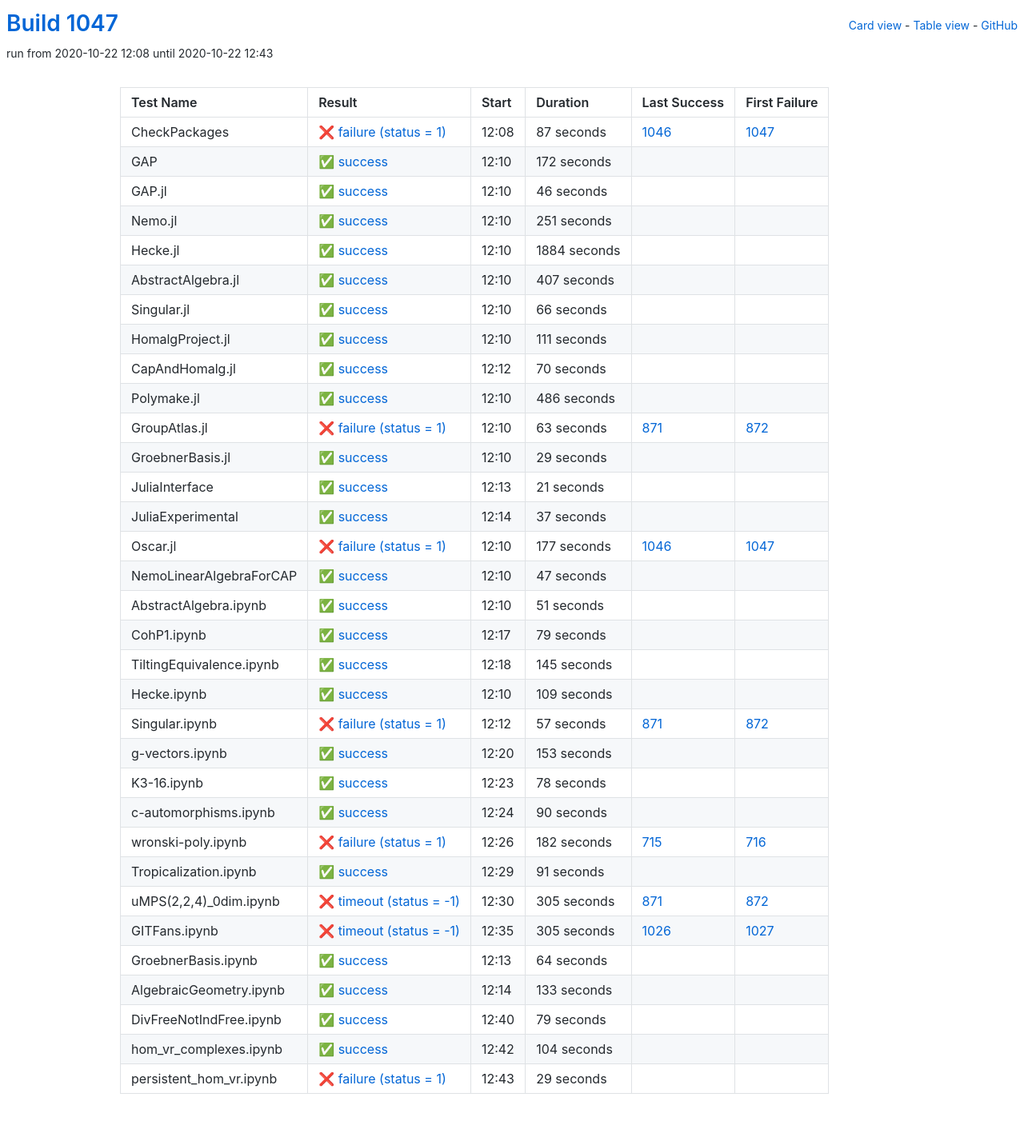
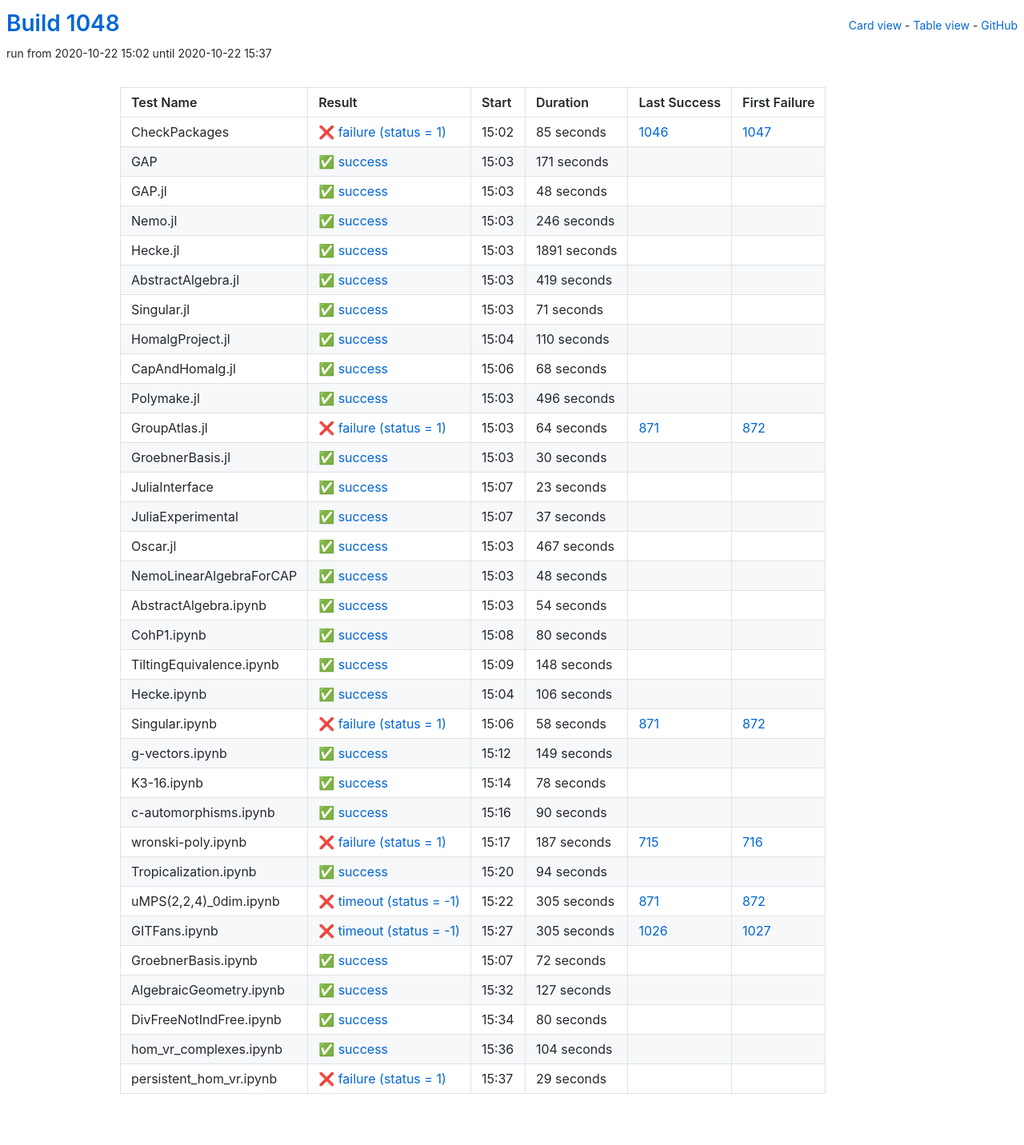
Before and after one commit to oscar-system/oscar-ci-status-stable, a Jekyll site: the page built from table.html, in a window 1280 px wide. Shown: the whole page at 80% size. Built offline with Jekyll 4.4.1, drawn with Linux system fonts in a browser that asks for light colours.

Commit message:
Build #1048

```diff
--- a/_data/ci.yml
+++ b/_data/ci.yml
@@ -1,6 +1,6 @@
 ---
-build: 1047
-build_url: https://oscarci.mathematik.uni-kl.de/job/oscar-stable/1047/
+build: 1048
+build_url: https://oscarci.mathematik.uni-kl.de/job/oscar-stable/1048/
 job: oscar-stable
 organization: oscar-system
 repo: oscar-ci-status-stable
@@ -8,164 +8,164 @@ repourl: https://github.com/oscar-system/oscar-ci-status-stable
 tests:
 - name: CheckPackages
   id: checkpackages
-  log: https://oscarci.mathematik.uni-kl.de/job/oscar-stable/1047/artifact/logs/build-1047/CheckPackages.log
-  start: 2020-10-22 12:08
+  log: https://oscarci.mathematik.uni-kl.de/job/oscar-stable/1048/artifact/logs/build-1048/CheckPackages.log
+  start: 2020-10-22 15:02
   success: false
   exitcode: 1
   status: failure
-  duration: 87
+  duration: 85
   last_success: 1046
   last_success_url: https://oscarci.mathematik.uni-kl.de/job/oscar-stable/1046/
   first_failure: 1047
   first_failure_url: https://oscarci.mathematik.uni-kl.de/job/oscar-stable/1047/
 - name: GAP
   id: gap
-  log: https://oscarci.mathematik.uni-kl.de/job/oscar-stable/1047/artifact/logs/build-1047/GAP.log
-  start: 2020-10-22 12:10
+  log: https://oscarci.mathematik.uni-kl.de/job/oscar-stable/1048/artifact/logs/build-1048/GAP.log
+  start: 2020-10-22 15:03
   success: true
   exitcode: 0
   status: success
-  duration: 172
+  duration: 171
   last_success: false
   last_success_url:
   first_failure: false
   first_failure_url:
 - name: GAP.jl
   id: gap-jl
-  log: https://oscarci.mathematik.uni-kl.de/job/oscar-stable/1047/artifact/logs/build-1047/GAP.jl.log
-  start: 2020-10-22 12:10
+  log: https://oscarci.mathematik.uni-kl.de/job/oscar-stable/1048/artifact/logs/build-1048/GAP.jl.log
+  start: 2020-10-22 15:03
   success: true
   exitcode: 0
   status: success
-  duration: 46
+  duration: 48
   last_success: false
   last_success_url:
   first_failure: false
   first_failure_url:
 - name: Nemo.jl
   id: nemo-jl
-  log: https://oscarci.mathematik.uni-kl.de/job/oscar-stable/1047/artifact/logs/build-1047/Nemo.jl.log
-  start: 2020-10-22 12:10
+  log: https://oscarci.mathematik.uni-kl.de/job/oscar-stable/1048/artifact/logs/build-1048/Nemo.jl.log
+  start: 2020-10-22 15:03
   success: true
   exitcode: 0
   status: success
-  duration: 251
+  duration: 246
   last_success: false
   last_success_url:
   first_failure: false
   first_failure_url:
 - name: Hecke.jl
   id: hecke-jl
-  log: https://oscarci.mathematik.uni-kl.de/job/oscar-stable/1047/artifact/logs/build-1047/Hecke.jl.log
-  start: 2020-10-22 12:10
+  log: https://oscarci.mathematik.uni-kl.de/job/oscar-stable/1048/artifact/logs/build-1048/Hecke.jl.log
+  start: 2020-10-22 15:03
   success: true
   exitcode: 0
   status: success
-  duration: 1884
+  duration: 1891
   last_success: false
   last_success_url:
   first_failure: false
   first_failure_url:
 - name: AbstractAlgebra.jl
   id: abstractalgebra-jl
-  log: https://oscarci.mathematik.uni-kl.de/job/oscar-stable/1047/artifact/logs/build-1047/AbstractAlgebra.jl.log
-  start: 2020-10-22 12:10
+  log: https://oscarci.mathematik.uni-kl.de/job/oscar-stable/1048/artifact/logs/build-1048/AbstractAlgebra.jl.log
+  start: 2020-10-22 15:03
   success: true
   exitcode: 0
   status: success
-  duration: 407
+  duration: 419
   last_success: false
   last_success_url:
   first_failure: false
   first_failure_url:
 - name: Singular.jl
   id: singular-jl
-  log: https://oscarci.mathematik.uni-kl.de/job/oscar-stable/1047/artifact/logs/build-1047/Singular.jl.log
-  start: 2020-10-22 12:10
+  log: https://oscarci.mathematik.uni-kl.de/job/oscar-stable/1048/artifact/logs/build-1048/Singular.jl.log
+  start: 2020-10-22 15:03
   success: true
   exitcode: 0
   status: success
-  duration: 66
+  duration: 71
   last_success: false
   last_success_url:
   first_failure: false
   first_failure_url:
 - name: HomalgProject.jl
   id: homalgproject-jl
-  log: https://oscarci.mathematik.uni-kl.de/job/oscar-stable/1047/artifact/logs/build-1047/HomalgProject.jl.log
-  start: 2020-10-22 12:10
+  log: https://oscarci.mathematik.uni-kl.de/job/oscar-stable/1048/artifact/logs/build-1048/HomalgProject.jl.log
+  start: 2020-10-22 15:04
   success: true
   exitcode: 0
   status: success
-  duration: 111
+  duration: 110
   last_success: false
   last_success_url:
   first_failure: false
   first_failure_url:
 - name: CapAndHomalg.jl
   id: capandhomalg-jl
-  log: https://oscarci.mathematik.uni-kl.de/job/oscar-stable/1047/artifact/logs/build-1047/CapAndHomalg.jl.log
-  start: 2020-10-22 12:12
+  log: https://oscarci.mathematik.uni-kl.de/job/oscar-stable/1048/artifact/logs/build-1048/CapAndHomalg.jl.log
+  start: 2020-10-22 15:06
   success: true
   exitcode: 0
   status: success
-  duration: 70
+  duration: 68
   last_success: false
   last_success_url:
   first_failure: false
   first_failure_url:
 - name: Polymake.jl
   id: polymake-jl
-  log: https://oscarci.mathematik.uni-kl.de/job/oscar-stable/1047/artifact/logs/build-1047/Polymake.jl.log
-  start: 2020-10-22 12:10
+  log: https://oscarci.mathematik.uni-kl.de/job/oscar-stable/1048/artifact/logs/build-1048/Polymake.jl.log
+  start: 2020-10-22 15:03
   success: true
   exitcode: 0
   status: success
-  duration: 486
+  duration: 496
   last_success: false
   last_success_url:
   first_failure: false
   first_failure_url:
 - name: GroupAtlas.jl
   id: groupatlas-jl
-  log: https://oscarci.mathematik.uni-kl.de/job/oscar-stable/1047/artifact/logs/build-1047/GroupAtlas.jl.log
-  start: 2020-10-22 12:10
+  log: https://oscarci.mathematik.uni-kl.de/job/oscar-stable/1048/artifact/logs/build-1048/GroupAtlas.jl.log
+  start: 2020-10-22 15:03
   success: false
   exitcode: 1
   status: failure
-  duration: 63
+  duration: 64
   last_success: 871
   last_success_url: https://oscarci.mathematik.uni-kl.de/job/oscar-stable/871/
   first_failure: 872
   first_failure_url: https://oscarci.mathematik.uni-kl.de/job/oscar-stable/872/
 - name: GroebnerBasis.jl
   id: groebnerbasis-jl
-  log: https://oscarci.mathematik.uni-kl.de/job/oscar-stable/1047/artifact/logs/build-1047/GroebnerBasis.jl.log
-  start: 2020-10-22 12:10
+  log: https://oscarci.mathematik.uni-kl.de/job/oscar-stable/1048/artifact/logs/build-1048/GroebnerBasis.jl.log
+  start: 2020-10-22 15:03
   success: true
   exitcode: 0
   status: success
-  duration: 29
+  duration: 30
   last_success: false
   last_success_url:
   first_failure: false
   first_failure_url:
 - name: JuliaInterface
   id: juliainterface
-  log: https://oscarci.mathematik.uni-kl.de/job/oscar-stable/1047/artifact/logs/build-1047/JuliaInterface.log
-  start: 2020-10-22 12:13
+  log: https://oscarci.mathematik.uni-kl.de/job/oscar-stable/1048/artifact/logs/build-1048/JuliaInterface.log
+  start: 2020-10-22 15:07
   success: true
   exitcode: 0
   status: success
-  duration: 21
+  duration: 23
   last_success: false
   last_success_url:
   first_failure: false
   first_failure_url:
 - name: JuliaExperimental
   id: juliaexperimental
-  log: https://oscarci.mathematik.uni-kl.de/job/oscar-stable/1047/artifact/logs/build-1047/JuliaExperimental.log
-  start: 2020-10-22 12:14
+  log: https://oscarci.mathematik.uni-kl.de/job/oscar-stable/1048/artifact/logs/build-1048/JuliaExperimental.log
+  start: 2020-10-22 15:07
   success: true
   exitcode: 0
   status: success
@@ -176,104 +176,104 @@ tests:
   first_failure_url:
 - name: Oscar.jl
   id: oscar-jl
-  log: https://oscarci.mathematik.uni-kl.de/job/oscar-stable/1047/artifact/logs/build-1047/Oscar.jl.log
-  start: 2020-10-22 12:10
-  success: false
-  exitcode: 1
-  status: failure
-  duration: 177
-  last_success: 1046
-  last_success_url: https://oscarci.mathematik.uni-kl.de/job/oscar-stable/1046/
-  first_failure: 1047
-  first_failure_url: https://oscarci.mathematik.uni-kl.de/job/oscar-stable/1047/
-- name: NemoLinearAlgebraForCAP
-  id: nemolinearalgebraforcap
-  log: https://oscarci.mathematik.uni-kl.de/job/oscar-stable/1047/artifact/logs/build-1047/NemoLinearAlgebraForCAP.log
-  start: 2020-10-22 12:10
+  log: https://oscarci.mathematik.uni-kl.de/job/oscar-stable/1048/artifact/logs/build-1048/Oscar.jl.log
+  start: 2020-10-22 15:03
   success: true
   exitcode: 0
   status: success
-  duration: 47
+  duration: 467
+  last_success: false
+  last_success_url:
+  first_failure: false
+  first_failure_url:
+- name: NemoLinearAlgebraForCAP
+  id: nemolinearalgebraforcap
+  log: https://oscarci.mathematik.uni-kl.de/job/oscar-stable/1048/artifact/logs/build-1048/NemoLinearAlgebraForCAP.log
+  start: 2020-10-22 15:03
+  success: true
+  exitcode: 0
+  status: success
+  duration: 48
   last_success: false
   last_success_url:
   first_failure: false
   first_failure_url:
 - name: AbstractAlgebra.ipynb
   id: abstractalgebra-ipynb
-  log: https://oscarci.mathematik.uni-kl.de/job/oscar-stable/1047/artifact/logs/build-1047/AbstractAlgebra.ipynb.log
-  start: 2020-10-22 12:10
+  log: https://oscarci.mathematik.uni-kl.de/job/oscar-stable/1048/artifact/logs/build-1048/AbstractAlgebra.ipynb.log
+  start: 2020-10-22 15:03
   success: true
   exitcode: 0
   status: success
-  duration: 51
+  duration: 54
   last_success: false
   last_success_url:
   first_failure: false
   first_failure_url:
 - name: CohP1.ipynb
   id: cohp1-ipynb
-  log: https://oscarci.mathematik.uni-kl.de/job/oscar-stable/1047/artifact/logs/build-1047/CohP1.ipynb.log
-  start: 2020-10-22 12:17
+  log: https://oscarci.mathematik.uni-kl.de/job/oscar-stable/1048/artifact/logs/build-1048/CohP1.ipynb.log
+  start: 2020-10-22 15:08
   success: true
   exitcode: 0
   status: success
-  duration: 79
+  duration: 80
   last_success: false
   last_success_url:
   first_failure: false
   first_failure_url:
 - name: TiltingEquivalence.ipynb
   id: tiltingequivalence-ipynb
-  log: https://oscarci.mathematik.uni-kl.de/job/oscar-stable/1047/artifact/logs/build-1047/TiltingEquivalence.ipynb.log
-  start: 2020-10-22 12:18
+  log: https://oscarci.mathematik.uni-kl.de/job/oscar-stable/1048/artifact/logs/build-1048/TiltingEquivalence.ipynb.log
+  start: 2020-10-22 15:09
   success: true
   exitcode: 0
   status: success
-  duration: 145
+  duration: 148
   last_success: false
   last_success_url:
   first_failure: false
   first_failure_url:
 - name: Hecke.ipynb
   id: hecke-ipynb
-  log: https://oscarci.mathematik.uni-kl.de/job/oscar-stable/1047/artifact/logs/build-1047/Hecke.ipynb.log
-  start: 2020-10-22 12:10
+  log: https://oscarci.mathematik.uni-kl.de/job/oscar-stable/1048/artifact/logs/build-1048/Hecke.ipynb.log
+  start: 2020-10-22 15:04
   success: true
   exitcode: 0
   status: success
-  duration: 109
+  duration: 106
   last_success: false
   last_success_url:
   first_failure: false
   first_failure_url:
 - name: Singular.ipynb
   id: singular-ipynb
-  log: https://oscarci.mathematik.uni-kl.de/job/oscar-stable/1047/artifact/logs/build-1047/Singular.ipynb.log
-  start: 2020-10-22 12:12
+  log: https://oscarci.mathematik.uni-kl.de/job/oscar-stable/1048/artifact/logs/build-1048/Singular.ipynb.log
+  start: 2020-10-22 15:06
   success: false
   exitcode: 1
   status: failure
-  duration: 57
+  duration: 58
   last_success: 871
   last_success_url: https://oscarci.mathematik.uni-kl.de/job/oscar-stable/871/
   first_failure: 872
   first_failure_url: https://oscarci.mathematik.uni-kl.de/job/oscar-stable/872/
 - name: g-vectors.ipynb
   id: g-vectors-ipynb
-  log: https://oscarci.mathematik.uni-kl.de/job/oscar-stable/1047/artifact/logs/build-1047/g-vectors.ipynb.log
-  start: 2020-10-22 12:20
+  log: https://oscarci.mathematik.uni-kl.de/job/oscar-stable/1048/artifact/logs/build-1048/g-vectors.ipynb.log
+  start: 2020-10-22 15:12
   success: true
   exitcode: 0
   status: success
-  duration: 153
+  duration: 149
   last_success: false
   last_success_url:
   first_failure: false
   first_failure_url:
 - name: K3-16.ipynb
   id: k3-16-ipynb
-  log: https://oscarci.mathematik.uni-kl.de/job/oscar-stable/1047/artifact/logs/build-1047/K3-16.ipynb.log
-  start: 2020-10-22 12:23
+  log: https://oscarci.mathematik.uni-kl.de/job/oscar-stable/1048/artifact/logs/build-1048/K3-16.ipynb.log
+  start: 2020-10-22 15:14
   success: true
   exitcode: 0
   status: success
@@ -284,8 +284,8 @@ tests:
   first_failure_url:
 - name: c-automorphisms.ipynb
   id: c-automorphisms-ipynb
-  log: https://oscarci.mathematik.uni-kl.de/job/oscar-stable/1047/artifact/logs/build-1047/c-automorphisms.ipynb.log
-  start: 2020-10-22 12:24
+  log: https://oscarci.mathematik.uni-kl.de/job/oscar-stable/1048/artifact/logs/build-1048/c-automorphisms.ipynb.log
+  start: 2020-10-22 15:16
   success: true
   exitcode: 0
   status: success
@@ -296,32 +296,32 @@ tests:
   first_failure_url:
 - name: wronski-poly.ipynb
   id: wronski-poly-ipynb
-  log: https://oscarci.mathematik.uni-kl.de/job/oscar-stable/1047/artifact/logs/build-1047/wronski-poly.ipynb.log
-  start: 2020-10-22 12:26
+  log: https://oscarci.mathematik.uni-kl.de/job/oscar-stable/1048/artifact/logs/build-1048/wronski-poly.ipynb.log
+  start: 2020-10-22 15:17
   success: false
   exitcode: 1
   status: failure
-  duration: 182
+  duration: 187
   last_success: 715
   last_success_url: https://oscarci.mathematik.uni-kl.de/job/oscar-stable/715/
   first_failure: 716
   first_failure_url: https://oscarci.mathematik.uni-kl.de/job/oscar-stable/716/
 - name: Tropicalization.ipynb
   id: tropicalization-ipynb
-  log: https://oscarci.mathematik.uni-kl.de/job/oscar-stable/1047/artifact/logs/build-1047/Tropicalization.ipynb.log
-  start: 2020-10-22 12:29
+  log: https://oscarci.mathematik.uni-kl.de/job/oscar-stable/1048/artifact/logs/build-1048/Tropicalization.ipynb.log
+  start: 2020-10-22 15:20
   success: true
   exitcode: 0
   status: success
-  duration: 91
+  duration: 94
   last_success: false
   last_success_url:
   first_failure: false
   first_failure_url:
 - name: uMPS(2,2,4)_0dim.ipynb
   id: umps-2-2-4-0dim-ipynb
-  log: https://oscarci.mathematik.uni-kl.de/job/oscar-stable/1047/artifact/logs/build-1047/uMPS-2-2-4-_0dim.ipynb.log
-  start: 2020-10-22 12:30
+  log: https://oscarci.mathematik.uni-kl.de/job/oscar-stable/1048/artifact/logs/build-1048/uMPS-2-2-4-_0dim.ipynb.log
+  start: 2020-10-22 15:22
   success: false
   exitcode: -1
   status: timeout
@@ -332,8 +332,8 @@ tests:
   first_failure_url: https://oscarci.mathematik.uni-kl.de/job/oscar-stable/872/
 - name: GITFans.ipynb
   id: gitfans-ipynb
-  log: https://oscarci.mathematik.uni-kl.de/job/oscar-stable/1047/artifact/logs/build-1047/GITFans.ipynb.log
-  start: 2020-10-22 12:35
+  log: https://oscarci.mathematik.uni-kl.de/job/oscar-stable/1048/artifact/logs/build-1048/GITFans.ipynb.log
+  start: 2020-10-22 15:27
   success: false
   exitcode: -1
   status: timeout
@@ -344,44 +344,44 @@ tests:
   first_failure_url: https://oscarci.mathematik.uni-kl.de/job/oscar-stable/1027/
 - name: GroebnerBasis.ipynb
   id: groebnerbasis-ipynb
-  log: https://oscarci.mathematik.uni-kl.de/job/oscar-stable/1047/artifact/logs/build-1047/GroebnerBasis.ipynb.log
-  start: 2020-10-22 12:13
+  log: https://oscarci.mathematik.uni-kl.de/job/oscar-stable/1048/artifact/logs/build-1048/GroebnerBasis.ipynb.log
+  start: 2020-10-22 15:07
   success: true
   exitcode: 0
   status: success
-  duration: 64
+  duration: 72
   last_success: false
   last_success_url:
   first_failure: false
   first_failure_url:
 - name: AlgebraicGeometry.ipynb
   id: algebraicgeometry-ipynb
-  log: https://oscarci.mathematik.uni-kl.de/job/oscar-stable/1047/artifact/logs/build-1047/AlgebraicGeometry.ipynb.log
-  start: 2020-10-22 12:14
+  log: https://oscarci.mathematik.uni-kl.de/job/oscar-stable/1048/artifact/logs/build-1048/AlgebraicGeometry.ipynb.log
+  start: 2020-10-22 15:32
   success: true
   exitcode: 0
   status: success
-  duration: 133
+  duration: 127
   last_success: false
   last_success_url:
   first_failure: false
   first_failure_url:
 - name: DivFreeNotIndFree.ipynb
   id: divfreenotindfree-ipynb
-  log: https://oscarci.mathematik.uni-kl.de/job/oscar-stable/1047/artifact/logs/build-1047/DivFreeNotIndFree.ipynb.log
-  start: 2020-10-22 12:40
+  log: https://oscarci.mathematik.uni-kl.de/job/oscar-stable/1048/artifact/logs/build-1048/DivFreeNotIndFree.ipynb.log
+  start: 2020-10-22 15:34
   success: true
   exitcode: 0
   status: success
-  duration: 79
+  duration: 80
   last_success: false
   last_success_url:
   first_failure: false
   first_failure_url:
 - name: hom_vr_complexes.ipynb
   id: hom-vr-complexes-ipynb
-  log: https://oscarci.mathematik.uni-kl.de/job/oscar-stable/1047/artifact/logs/build-1047/hom_vr_complexes.ipynb.log
-  start: 2020-10-22 12:42
+  log: https://oscarci.mathematik.uni-kl.de/job/oscar-stable/1048/artifact/logs/build-1048/hom_vr_complexes.ipynb.log
+  start: 2020-10-22 15:36
   success: true
   exitcode: 0
   status: success
@@ -392,8 +392,8 @@ tests:
   first_failure_url:
 - name: persistent_hom_vr.ipynb
   id: persistent-hom-vr-ipynb
-  log: https://oscarci.mathematik.uni-kl.de/job/oscar-stable/1047/artifact/logs/build-1047/persistent_hom_vr.ipynb.log
-  start: 2020-10-22 12:43
+  log: https://oscarci.mathematik.uni-kl.de/job/oscar-stable/1048/artifact/logs/build-1048/persistent_hom_vr.ipynb.log
+  start: 2020-10-22 15:37
   success: false
   exitcode: 1
   status: failure
```
Also changed, not shown: README.md.
